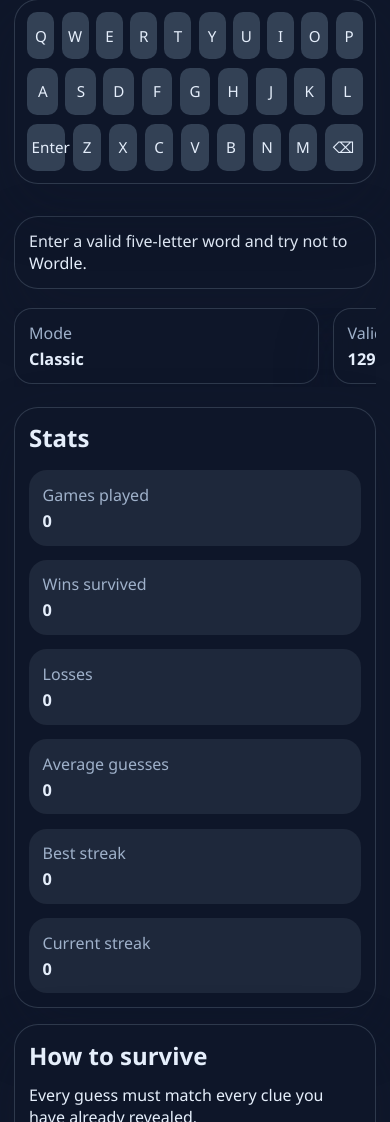
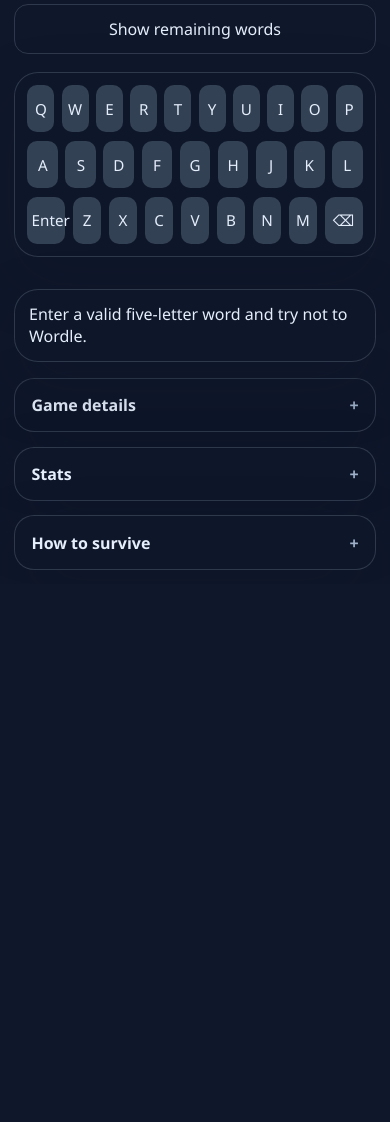
Before and after one commit to bwmendoza/unlimited-dont-wordle, a website with bundled scripts: page index.html in a window 390 px wide. Shown: the part 878-2000 px from the top of the page. After the commit the page ends 1462 px from the top, so only its background shows below. Built offline with nearby package versions, Linux system fonts and the light colour scheme.

Commit message:
fixed mobile and tablet layout

```diff
--- a/src/game/state.js
+++ b/src/game/state.js
@@ -46,7 +46,7 @@ function cloneGuess(guess) {
 function snapshotGame(gameState) {
   return {
     guesses: gameState.guesses.map(cloneGuess),
-    currentInput: gameState.currentInput,
+    currentInput: "",
     status: gameState.status,
     message: gameState.message,
     remainingWords: [...gameState.remainingWords],
@@ -184,6 +184,17 @@ export function applyGuess(gameState, guess) {
 }
 
 export function undoGuess(gameState) {
+  if (gameState.currentInput) {
+    return {
+      error: "",
+      gameState: {
+        ...gameState,
+        currentInput: "",
+        message: "Cleared the current guess."
+      }
+    };
+  }
+
   if (gameState.undoStack.length === 0) {
     return { gameState: { ...gameState, message: "There is nothing to undo." }, error: "empty" };
   }
--- a/src/main.js
+++ b/src/main.js
@@ -237,6 +237,17 @@ function render() {
 
       <main class="layout">
         <section class="game-panel">
+          <div class="mobile-summary-strip">
+            <div class="mobile-metric">
+              <span>Valid words remaining</span>
+              <strong>${gameState.remainingWords.length}</strong>
+            </div>
+            <div class="mobile-metric">
+              <span>Undos remaining</span>
+              <strong>${gameState.undosRemaining}</strong>
+            </div>
+          </div>
+
           <div class="status-strip">
             <div class="status-card">
               <span>Mode</span>
@@ -290,7 +301,8 @@ function render() {
                       : ""
                   }
                   <button id="undo-button" type="button" class="secondary" ${
-                    gameState.undoStack.length === 0 || gameState.undosRemaining <= 0
+                    (!gameState.currentInput &&
+                      (gameState.undoStack.length === 0 || gameState.undosRemaining <= 0))
                       ? "disabled"
                       : ""
                   }>Undo</button>
@@ -310,6 +322,55 @@ function render() {
 
           <div data-remaining-words-mount>
             ${renderRemainingWords(gameState.remainingWords, showRemainingWords, gameState.currentInput)}
+          </div>
+
+          <div class="mobile-accordion-stack">
+            <details class="mobile-details-card">
+              <summary>Game details</summary>
+              <div class="mobile-details-body mobile-status-grid">
+                <div class="status-card">
+                  <span>Mode</span>
+                  <strong>${getModeLabel(gameState.mode)}</strong>
+                </div>
+                <div class="status-card">
+                  <span>Target guesses</span>
+                  <strong>${getTargetStatus(gameState)}</strong>
+                </div>
+                ${
+                  settings.debugMode
+                    ? `<div class="status-card">
+                        <span>Debug answer</span>
+                        <strong>${gameState.answer.toUpperCase()}</strong>
+                      </div>`
+                    : ""
+                }
+              </div>
+            </details>
+
+            <details class="mobile-details-card">
+              <summary>Stats</summary>
+              <div class="mobile-details-body">
+                <div class="stats-grid">
+                  <div><span>Games played</span><strong>${stats.gamesPlayed}</strong></div>
+                  <div><span>Wins survived</span><strong>${stats.gamesWon}</strong></div>
+                  <div><span>Losses</span><strong>${stats.gamesLost}</strong></div>
+                  <div><span>Average guesses</span><strong>${stats.averageGuesses}</strong></div>
+                  <div><span>Best streak</span><strong>${stats.longestSurvivalStreak}</strong></div>
+                  <div><span>Current streak</span><strong>${stats.currentSurvivalStreak}</strong></div>
+                </div>
+              </div>
+            </details>
+
+            <details class="mobile-details-card">
+              <summary>How to survive</summary>
+              <div class="mobile-details-body mobile-rules-copy">
+                <p>Every guess must match every clue you have already revealed.</p>
+                <p>Classic mode: win as soon as you survive the target number of valid non-answer guesses.</p>
+                <p>Exhaustion mode: win by narrowing the puzzle until no safe non-answer guesses remain, usually when only the real answer is left.</p>
+                <p>Green means keep that letter locked in place. Yellow means use it elsewhere. Gray means avoid it unless duplicate logic proved extra copies exist.</p>
+                <p>You lose instantly if your guess matches the secret answer.</p>
+              </div>
+            </details>
           </div>
         </section>
 
--- a/src/styles.css
+++ b/src/styles.css
@@ -103,6 +103,11 @@ button.danger {
 .board-header {
   justify-content: space-between;
   align-items: center;
+}
+
+.mobile-summary-strip,
+.mobile-accordion-stack {
+  display: none;
 }
 
 .status-strip {
@@ -362,6 +367,70 @@ h1 {
   background: rgba(148, 163, 184, 0.12);
 }
 
+.mobile-metric {
+  flex: 1 1 0;
+  text-align: center;
+}
+
+.mobile-metric span {
+  display: block;
+  color: var(--muted);
+  font-size: 0.82rem;
+}
+
+.mobile-metric strong {
+  display: block;
+  margin-top: 0.2rem;
+  font-size: 1.9rem;
+}
+
+.mobile-details-card {
+  background: var(--panel);
+  border: 1px solid var(--border);
+  border-radius: 20px;
+  box-shadow: var(--shadow);
+  overflow: hidden;
+}
+
+.mobile-details-card summary {
+  list-style: none;
+  cursor: pointer;
+  padding: 0.95rem 1rem;
+  font-weight: 700;
+}
+
+.mobile-details-card summary::-webkit-details-marker {
+  display: none;
+}
+
+.mobile-details-card summary::after {
+  content: "+";
+  float: right;
+  color: var(--muted);
+}
+
+.mobile-details-card[open] summary::after {
+  content: "−";
+}
+
+.mobile-details-body {
+  display: grid;
+  gap: 0.8rem;
+  padding: 0 1rem 1rem;
+}
+
+.mobile-status-grid {
+  grid-template-columns: repeat(2, minmax(0, 1fr));
+}
+
+.mobile-rules-copy {
+  color: var(--text);
+}
+
+.mobile-rules-copy p {
+  line-height: 1.45;
+}
+
 .rules-card {
   display: grid;
   gap: 0.8rem;
@@ -467,6 +536,23 @@ h1 {
   .remaining-panel {
     max-width: 100%;
   }
+
+  .status-strip,
+  .sidebar {
+    display: none;
+  }
+
+  .mobile-summary-strip {
+    display: flex;
+    gap: 1.1rem;
+    align-items: flex-start;
+    justify-content: center;
+  }
+
+  .mobile-accordion-stack {
+    display: grid;
+    gap: 0.9rem;
+  }
 }
 
 @media (max-width: 820px) {
@@ -503,19 +589,12 @@ h1 {
     order: 5;
   }
 
-  .status-strip {
+  .mobile-accordion-stack {
     order: 6;
-    flex-wrap: nowrap;
-    overflow-x: auto;
-    overflow-y: hidden;
-    padding-bottom: 0.2rem;
-    margin-top: 0.2rem;
-    scroll-snap-type: x proximity;
   }
 
-  .status-card {
-    flex: 0 0 min(220px, 78vw);
-    scroll-snap-align: start;
+  .mobile-summary-strip {
+    order: 0;
   }
 
   .tile {
@@ -568,6 +647,10 @@ h1 {
   .topbar-actions {
     display: grid;
     grid-template-columns: 1fr 1fr;
+  }
+
+  .mobile-summary-strip {
+    gap: 0.8rem;
   }
 
   .eyebrow {
@@ -629,14 +712,16 @@ h1 {
     flex: 1 1 100%;
   }
 
-  .status-card {
-    flex-basis: min(200px, 82vw);
-    border-radius: 18px;
-    padding: 0.8rem 0.85rem;
+  .mobile-metric span {
+    font-size: 0.78rem;
   }
 
-  .status-card strong {
-    font-size: 1.05rem;
+  .mobile-metric strong {
+    font-size: 1.7rem;
+  }
+
+  .mobile-status-grid {
+    grid-template-columns: 1fr;
   }
 
   .word-chip {
@@ -671,8 +756,4 @@ h1 {
   .stats-grid strong {
     font-size: 1.02rem;
   }
-
-  .status-card {
-    flex-basis: 78vw;
-  }
 }
```
Also changed, not shown: tests/game.test.js (+20 -0 lines).
